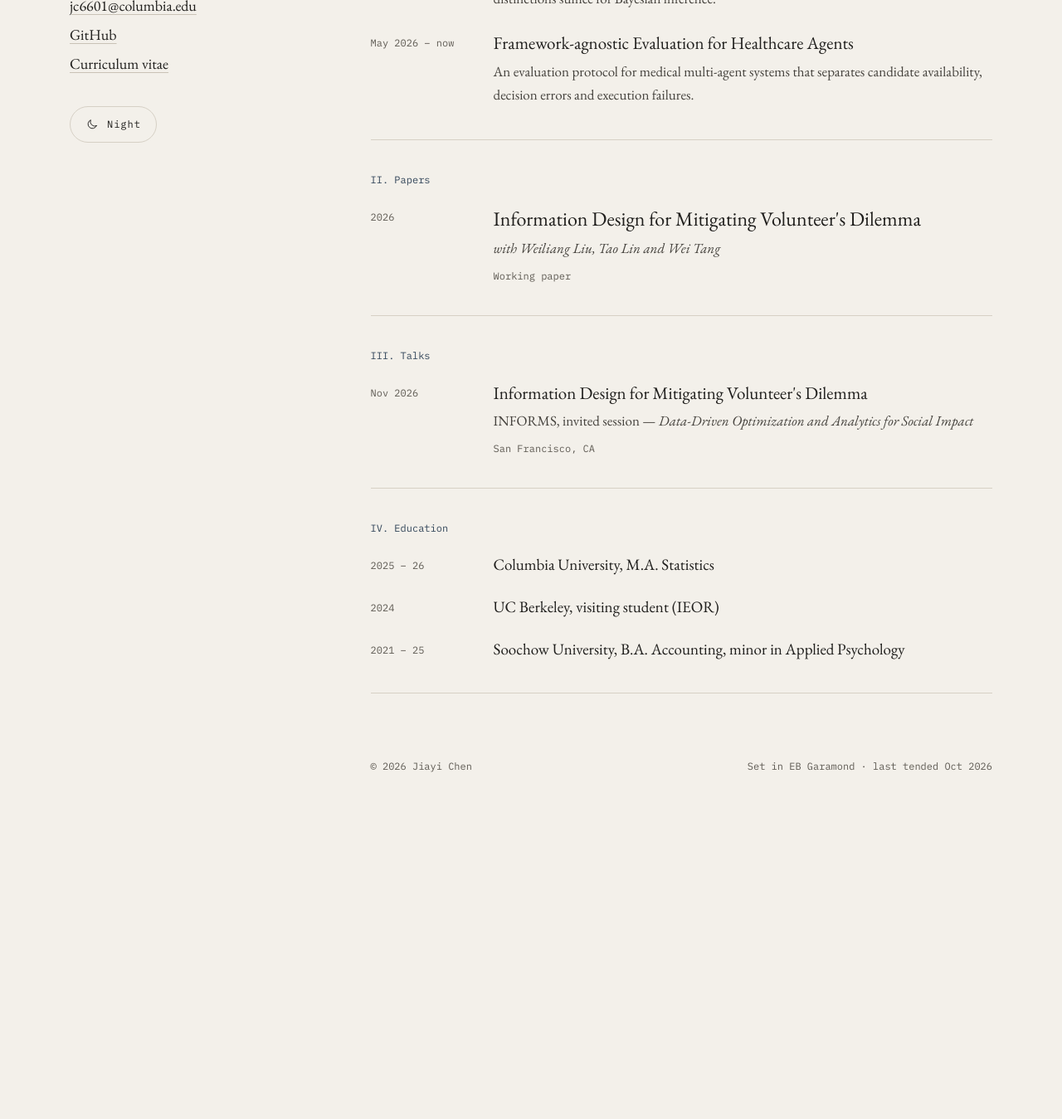
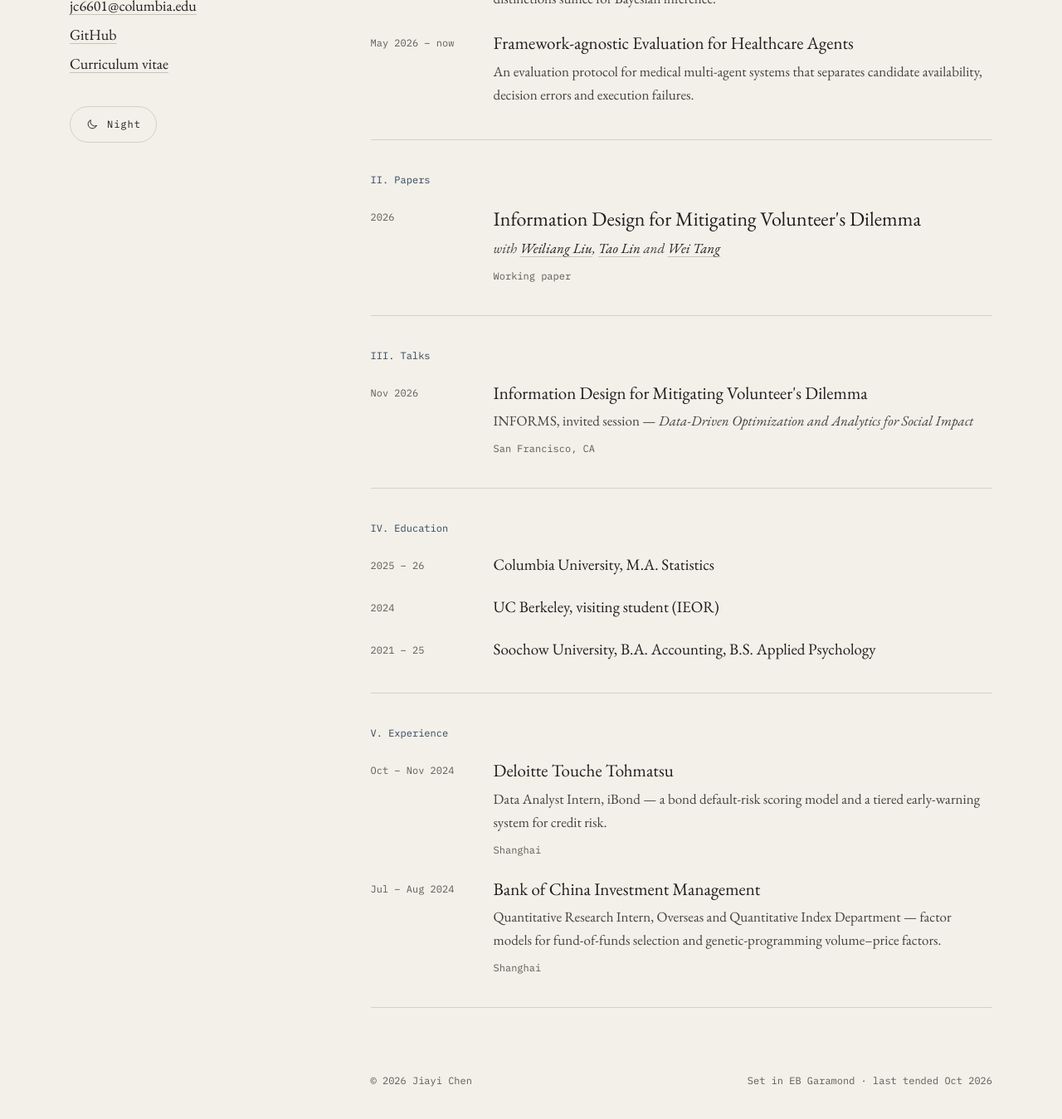
Before and after one commit to marcochen0720/marcochen0720.github.io, a Jekyll site: the page index.html, which Jekyll copies as it is, in a window 1280 px wide and 1400 px high, scrolled down 650 px. Shown: the top 1349 px of the window at 83% size. Built offline with Jekyll 4.4.1, drawn with Linux system fonts in a browser that asks for light colours; before the commit the page ends 1671 px from its top, so only the background shows below that; some of the changed text lies outside the part shown.

Commit message:
Homepage: new intro, internships, coauthor links, B.S. degree
- Intro now frames the work as information flow: designed, understood, evaluated
- Add V. Experience with the Deloitte and BOCIM internships from the CV
- Link coauthors (Weiliang Liu, Tao Lin, Wei Tang) to their homepages
- Soochow degree: B.A. Accounting, B.S. Applied Psychology

Co-Authored-By: Claude Opus 5.5 <noreply@anthropic.com>
Claude-Session: https://claude.ai/code/session_01HoNJ7EMXARG6q3pJwoFrsW

```diff
--- a/index.html
+++ b/index.html
@@ -136,7 +136,7 @@
   </aside>
 
   <main>
-    <p class="lede">I study how information is designed and disclosed — Bayesian persuasion, mechanism design and online learning — and how those ideas meet practice in <em>emergency volunteer dispatch</em> and <em>multi-agent AI for medicine</em>.</p>
+    <p class="lede">I study how information flows — from how it is designed, to how it is understood and evaluated — and how those ideas meet practice in <em>emergency volunteer dispatch</em> and <em>multi-agent AI for medicine</em>.</p>
 
     <section aria-labelledby="h-research">
       <h2 id="h-research">I. Research</h2>
@@ -172,7 +172,7 @@
           <div class="when mono">2026</div>
           <div class="what">
             <h3 class="title">Information Design for Mitigating Volunteer's Dilemma</h3>
-            <p class="desc by">with Weiliang Liu, Tao Lin and Wei Tang</p>
+            <p class="desc by">with <a href="https://weiliangliu0.github.io/">Weiliang Liu</a>, <a href="https://tao-l.github.io/">Tao Lin</a> and <a href="https://wtang.org/">Wei Tang</a></p>
             <div class="note mono">Working paper</div>
           </div>
         </div>
@@ -206,7 +206,29 @@
         </div>
         <div class="row">
           <div class="when mono">2021 – 25</div>
-          <div class="what">Soochow University, B.A. Accounting, minor in Applied Psychology</div>
+          <div class="what">Soochow University, B.A. Accounting, B.S. Applied Psychology</div>
+        </div>
+      </div>
+    </section>
+
+    <section aria-labelledby="h-exp">
+      <h2 id="h-exp">V. Experience</h2>
+      <div class="list">
+        <div class="row">
+          <div class="when mono">Oct – Nov 2024</div>
+          <div class="what">
+            <h3 class="title">Deloitte Touche Tohmatsu</h3>
+            <p class="desc">Data Analyst Intern, iBond — a bond default-risk scoring model and a tiered early-warning system for credit risk.</p>
+            <div class="note mono">Shanghai</div>
+          </div>
+        </div>
+        <div class="row">
+          <div class="when mono">Jul – Aug 2024</div>
+          <div class="what">
+            <h3 class="title">Bank of China Investment Management</h3>
+            <p class="desc">Quantitative Research Intern, Overseas and Quantitative Index Department — factor models for fund-of-funds selection and genetic-programming volume–price factors.</p>
+            <div class="note mono">Shanghai</div>
+          </div>
         </div>
       </div>
     </section>
```
